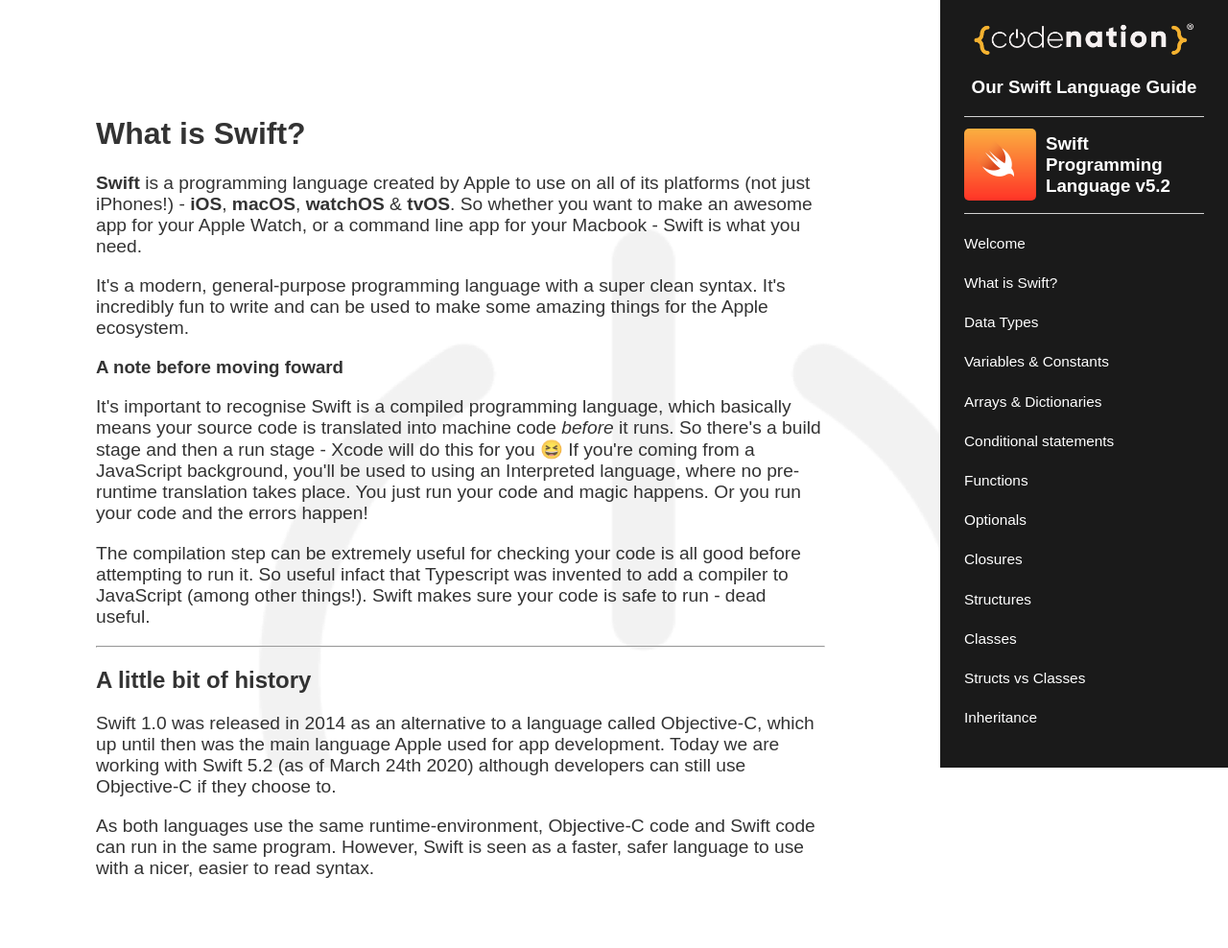
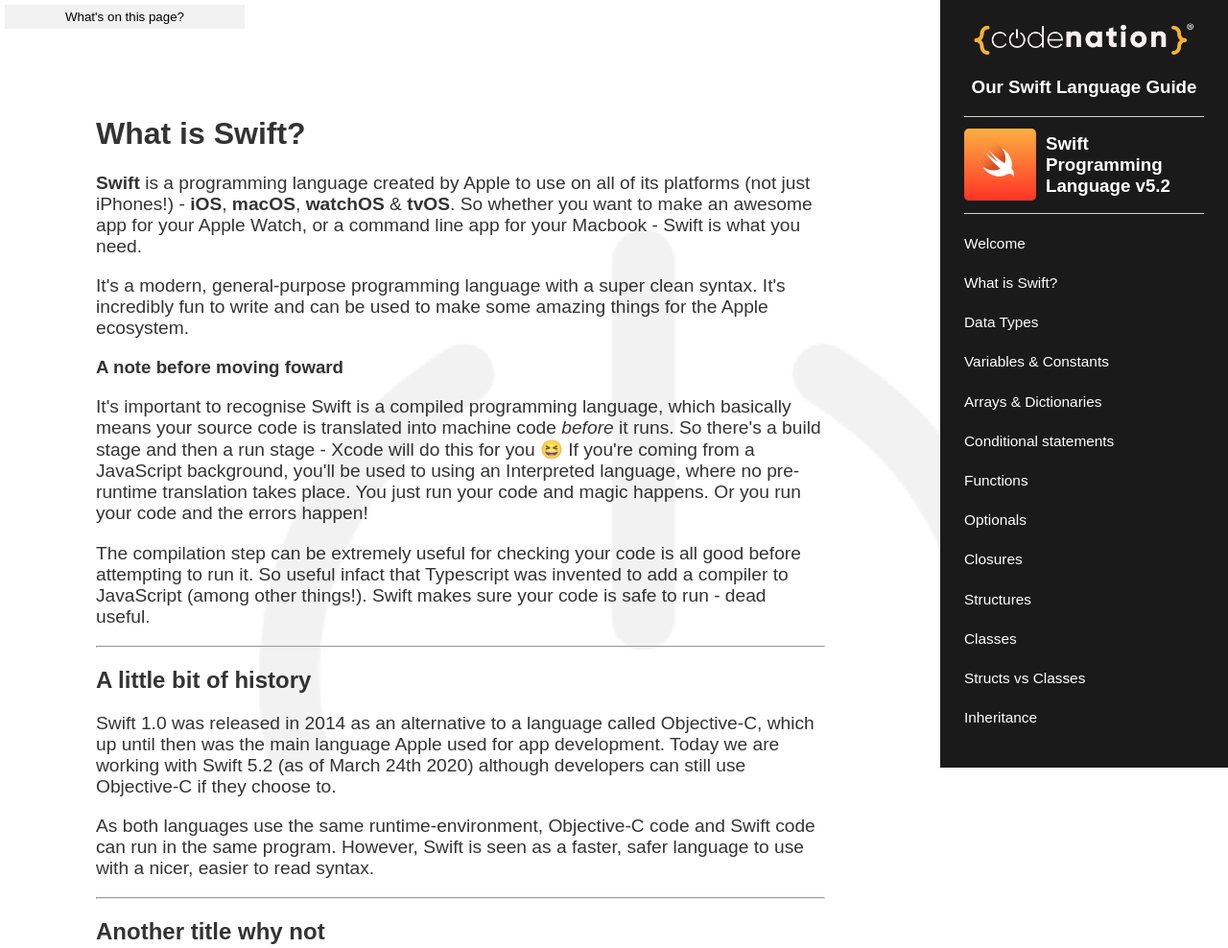
Before and after one commit to rockettown1/Swift_Language_Guide, a Gatsby site: page /01-intro in a window 1280 px wide. Shown: the top 988 px of the page at 96% size. Built offline with nearby package versions, Linux system fonts and the light colour scheme; Gatsby itself is replaced by a stand-in of ours; some packages are replaced by stand-ins of ours.

Commit message:
testing whats on page

```diff
--- a/gatsby-config.js
+++ b/gatsby-config.js
@@ -38,6 +38,7 @@
               lineNumbers: true,
             },
           },
+          `gatsby-remark-autolink-headers`,
         ],
       },
     },
--- a/package.json
+++ b/package.json
@@ -15,6 +15,7 @@
     "gatsby-plugin-react-helmet": "^3.3.1",
     "gatsby-plugin-sharp": "^2.6.2",
     "gatsby-plugin-styled-components": "^3.3.1",
+    "gatsby-remark-autolink-headers": "^2.3.2",
     "gatsby-remark-highlight-code": "^1.3.2",
     "gatsby-remark-images": "^3.3.2",
     "gatsby-remark-relative-images": "^0.3.0",
--- /dev/null
+++ b/src/components/QuickFind.js
@@ -0,0 +1,80 @@
+import React, { useState, useEffect } from "react"
+import styled from "styled-components"
+import { graphql, useStaticQuery, Link } from "gatsby"
+
+const QuickFind = ({ headings, location, slug }) => {
+  const [drop, setDrop] = useState(false)
+
+  // useEffect(() => {
+  //   data.allMarkdownRemark.edges.map(edge => {
+  //     if (location.pathname.includes(edge.node.fields.slug)) {
+  //       setHeadings(edge.node.headings)
+  //       setSlug(edge.node.fields.slug)
+  //     }
+  //   })
+  // }, [])
+
+  return (
+    <Container>
+      <OnPage onClick={() => setDrop(!drop)}>What's on this page?</OnPage>
+      {drop && (
+        <Dropdown>
+          {headings.map(heading => {
+            return (
+              <GLink
+                onClick={() => setDrop(false)}
+                to={`${slug}#${heading.value
+                  .replace(/\s+/g, "-")
+                  .toLowerCase()}`}
+              >
+                {heading.value}
+              </GLink>
+            )
+          })}
+        </Dropdown>
+      )}
+    </Container>
+  )
+}
+
+export default QuickFind
+
+const Container = styled.div`
+  position: absolute;
+  top: 0;
+  left: 0;
+  box-sizing: border-box;
+  width: 100vw;
+  padding: 5px;
+`
+const Dropdown = styled.div`
+  background-color: rgba(242, 242, 242, 0.9);
+
+  box-sizing: border-box;
+  display: flex;
+  flex-direction: column;
+  width: 250px;
+  padding: 10px;
+  border-bottom-left-radius: 5px;
+  border-bottom-right-radius: 5px;
+  @media screen and (max-width: 650px) {
+    width: 100%;
+  }
+`
+
+const GLink = styled(Link)`
+  text-decoration: none;
+  color: #272a36;
+  margin: 5px 0;
+`
+const OnPage = styled.button`
+  background-color: #f2f2f2;
+  outline: none;
+  border: none;
+  color: black;
+  width: 250px;
+  height: 25px;
+  @media screen and (max-width: 650px) {
+    width: 100%;
+  }
+`
--- a/src/components/layout.js
+++ b/src/components/layout.js
@@ -5,6 +5,7 @@
 import Footer from "./Footer"
 import Sidebar from "./Sidebar"
 import Burger from "./Burger"
+import QuickFind from "./QuickFind"
 
 const Layout = ({ children }) => {
   let defaultWindow = { innerWidth: undefined }
--- a/src/swift/01-intro.md
+++ b/src/swift/01-intro.md
@@ -19,3 +19,8 @@
 Swift 1.0 was released in 2014 as an alternative to a language called Objective-C, which up until then was the main language Apple used for app development. Today we are working with Swift 5.2 (as of March 24th 2020) although developers can still use Objective-C if they choose to.
 
 As both languages use the same runtime-environment, Objective-C code and Swift code can run in the same program. However, Swift is seen as a faster, safer language to use with a nicer, easier to read syntax.
+
+
+---------
+
+## Another title why not
--- a/src/templates/page.js
+++ b/src/templates/page.js
@@ -1,5 +1,6 @@
 import React from "react"
 import { graphql } from "gatsby"
+import QuickFind from "../components/QuickFind"
 import { defineCustomElements as deckDeckGoHighlightElement } from "@deckdeckgo/highlight-code/dist/loader"
 // import Layout from "../components/layout"
 import "../main.css"
@@ -12,6 +13,12 @@
         title
       }
       html
+      headings {
+        value
+      }
+      fields {
+        slug
+      }
     }
   }
 `
@@ -19,6 +26,11 @@
 const Page = props => {
   return (
     <>
+      <QuickFind
+        location={props.location}
+        headings={props.data.markdownRemark.headings}
+        slug={props.data.markdownRemark.fields.slug}
+      />
       <h1>{props.data.markdownRemark.frontmatter.title}</h1>
       <div
         dangerouslySetInnerHTML={{ __html: props.data.markdownRemark.html }}
```
Also changed, not shown: src/swift/04-arrays-dictionaries.md (+2 -0 lines), 1 other file.
